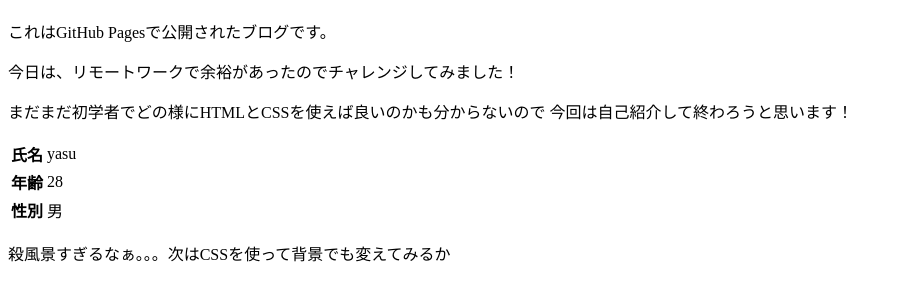
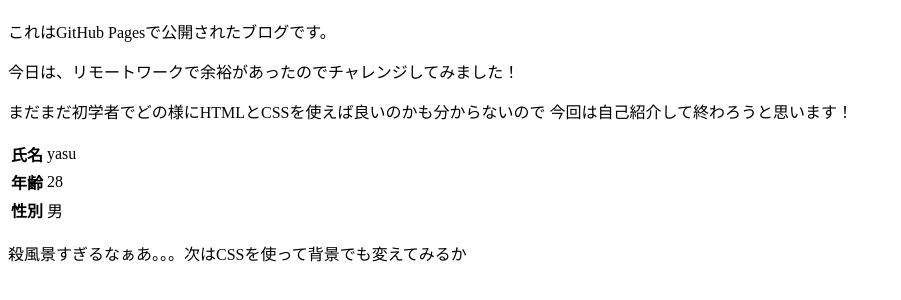
Before and after one commit to yasu3696/my-blog, a plain HTML site: page index.HTML in a window 1280 px wide. Shown: the part 70-370 px from the top of the page, without its empty margins (0-901 px from the left). Drawn offline with Linux system fonts and the light colour scheme.

Commit message:
Update index.HTML

```diff
--- a/index.HTML
+++ b/index.HTML
@@ -26,6 +26,6 @@
       <th>性別</th>
       <td>男</td>
     </table>
-    <p>殺風景すぎるなぁ。。。次はCSSを使って背景でも変えてみるか</p>
+    <p>殺風景すぎるなぁあ。。。次はCSSを使って背景でも変えてみるか</p>
   </body>
 </html>
```
